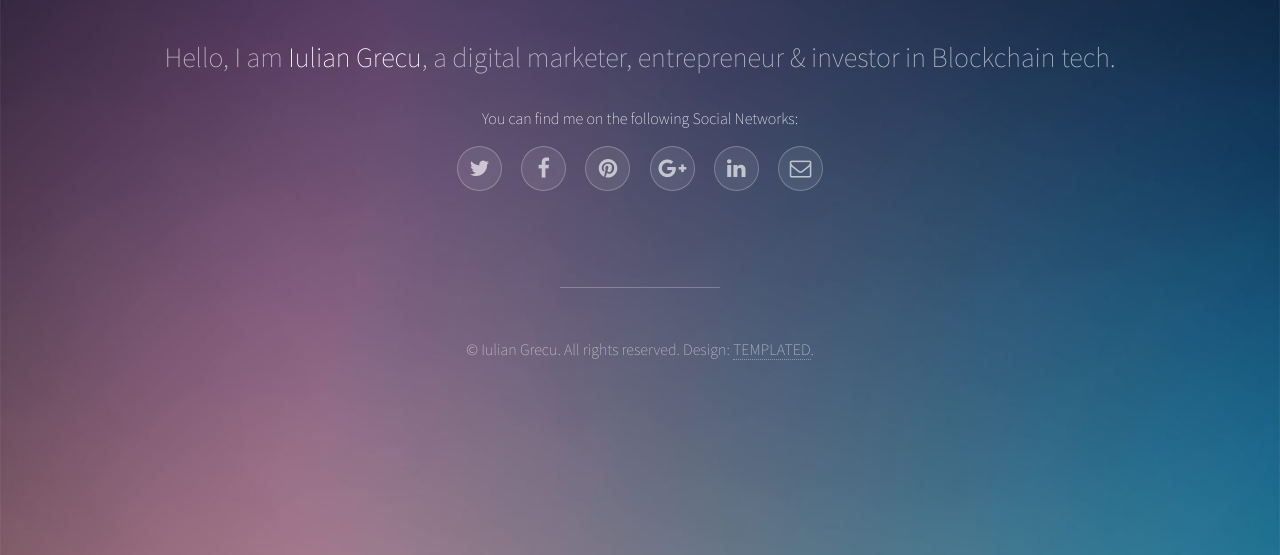
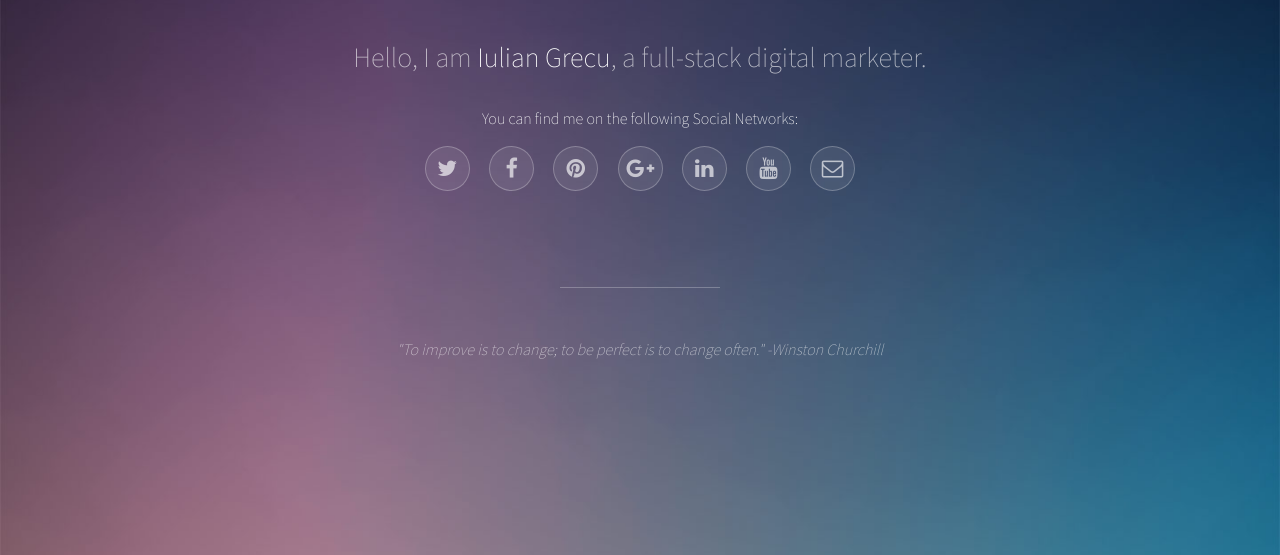
Before and after one commit to igrecu/igrecu.github.io, a plain HTML site: page index.html in a window 1280 px wide. Shown: the part 245-800 px from the top of the page. Drawn offline with Linux system fonts and the light colour scheme.

Commit message:
index update

```diff
--- a/index.html
+++ b/index.html
@@ -1,12 +1,7 @@
 <!DOCTYPE HTML>
-<!--
-	Visualize by TEMPLATED
-	templated.co @templatedco
-	Released for free under the Creative Commons Attribution 3.0 license (templated.co/license)
--->
 <html>
 	<head>
-		<title>Iulian Grecu - Digital Marketer &amp; Entrepreneur</title>
+		<title>Iulian Grecu - full-stack digital marketer</title>
 		<meta charset="utf-8" />
 		<meta name="viewport" content="width=device-width, initial-scale=1" />
 		<link rel="stylesheet" href="assets/css/main.css" />
@@ -18,8 +13,8 @@
 
 				<!-- Header -->
 					<header id="header">
-						<span class="avatar"><img src="images/avatar.jpg" alt="Iulian Grecu" /></span>
-						<h1>Hello, I am <strong>Iulian Grecu</strong>, a digital marketer, entrepreneur &amp; investor in Blockchain tech.</h1>
+						<span class="avatar"><img src="images/iulian-grecu.jpg" alt="Iulian Grecu" /></span>
+						<h1>Hello, I am <strong>Iulian Grecu</strong>, a full-stack digital marketer.</h1>
 						<h3>You can find me on the following Social Networks:</h3>
 						<ul class="icons">
 							<li><a href="https://twitter.com/juliengrecu" class="icon style2 fa-twitter" target="_blank"><span class="label">Twitter</span></a></li>
@@ -27,6 +22,7 @@
 							<li><a href="http://pinterest.com/juliengrecu" class="icon style2 fa-pinterest" target="_blank"><span class="label">Pinterest</span></a></li>
 							<li><a href="https://plus.google.com/u/0/+IulianGrecu?rel=author" class="icon style2 fa-google-plus" target="_blank"><span class="label">Pinterest</span></a></li>
 							<li><a href="https://www.linkedin.com/in/igrecu/" class="icon style2 fa-linkedin" target="_blank"><span class="label">LinkedIn</span></a></li>
+							<li><a href="https://www.youtube.com/c/IulianGrecu" class="icon style2 fa-youtube" target="_blank"><span class="label">YouTube</span></a></li>
 							<li><a href="mailto:hello@greku.ro" class="icon style2 fa-envelope-o"><span class="label">Email</span></a></li>
 						</ul>
 					</header>
@@ -34,49 +30,11 @@
 				<!-- Main -->
 					<section id="main">
 
-						<!-- Thumbnails
-							<section class="thumbnails">
-								<div>
-									<a href="images/fulls/01.jpg">
-										<img src="images/thumbs/01.jpg" alt="" />
-										<h3>Lorem ipsum dolor sit amet</h3>
-									</a>
-									<a href="images/fulls/02.jpg">
-										<img src="images/thumbs/02.jpg" alt="" />
-										<h3>Lorem ipsum dolor sit amet</h3>
-									</a>
-								</div>
-								<div>
-									<a href="images/fulls/03.jpg">
-										<img src="images/thumbs/03.jpg" alt="" />
-										<h3>Lorem ipsum dolor sit amet</h3>
-									</a>
-									<a href="images/fulls/04.jpg">
-										<img src="images/thumbs/04.jpg" alt="" />
-										<h3>Lorem ipsum dolor sit amet</h3>
-									</a>
-									<a href="images/fulls/05.jpg">
-										<img src="images/thumbs/05.jpg" alt="" />
-										<h3>Lorem ipsum dolor sit amet</h3>
-									</a>
-								</div>
-								<div>
-									<a href="images/fulls/06.jpg">
-										<img src="images/thumbs/06.jpg" alt="" />
-										<h3>Lorem ipsum dolor sit amet</h3>
-									</a>
-									<a href="images/fulls/07.jpg">
-										<img src="images/thumbs/07.jpg" alt="" />
-										<h3>Lorem ipsum dolor sit amet</h3>
-									</a>
-								</div>
-							</section>
-						-->
 					</section>
 
 				<!-- Footer -->
 					<footer id="footer">
-						<p>&copy; Iulian Grecu. All rights reserved. Design: <a href="http://templated.co" rel="nofollow">TEMPLATED</a>.</p>
+						<p><i>"To improve is to change; to be perfect is to change often." -Winston Churchill</i></p>
 					</footer>
 
 			</div>
```
Also changed, not shown: images/iulian-grecu.jpg (added), images/thumbs/sapte-trenduri-digitale.jpg (added).
